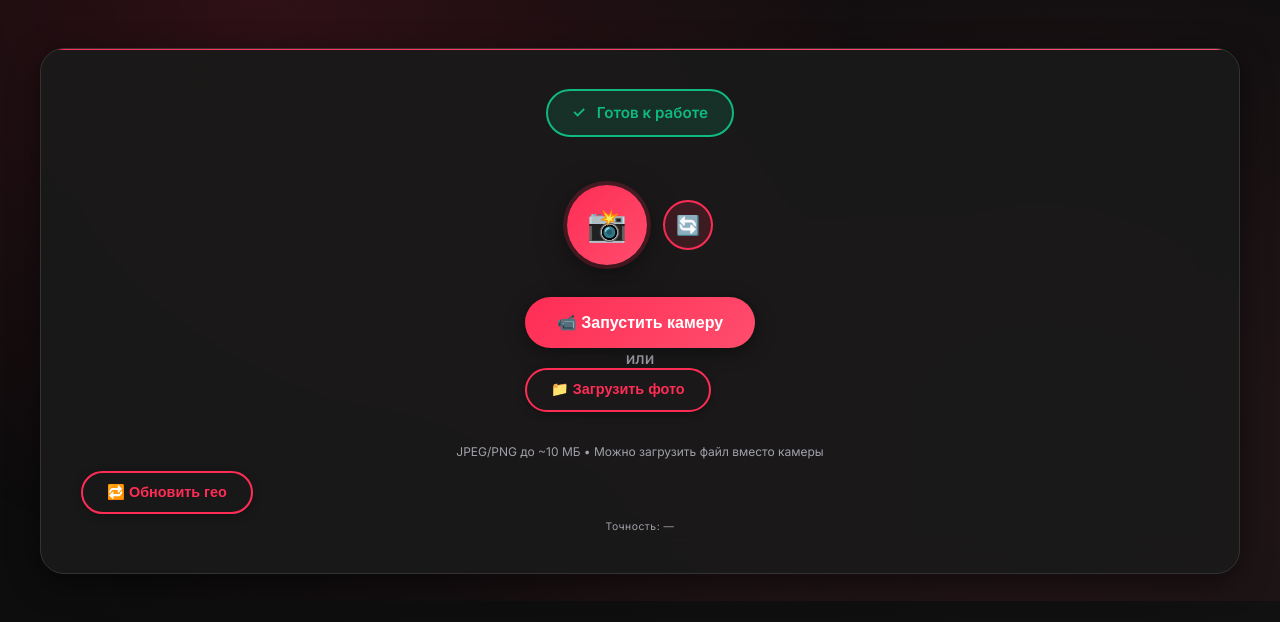
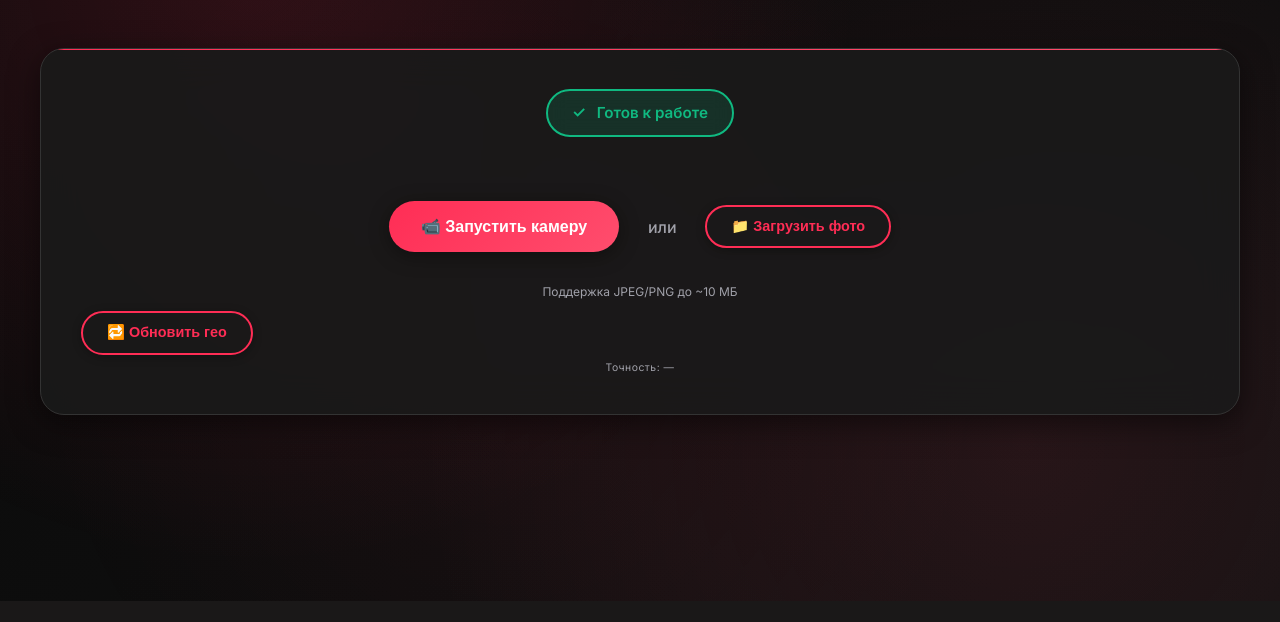
Before and after one commit to RobertV02/BuildXakaton, a Django app: page /playground/test/ in a window 1280 px wide. Shown: the part 199-821 px from the top of the page. After the commit the page ends 800 px from the top, so only its background shows below. Run offline with Django 4.2, Linux system fonts and the light colour scheme.

Commit message:
fix design

```diff
--- a/mybuild/playground/templates/playground/photo_test.html
+++ b/mybuild/playground/templates/playground/photo_test.html
@@ -467,63 +467,6 @@
             display: none;
         }
 
-        .camera-active-controls {
-            display: flex;
-            gap: 1rem;
-            justify-content: center;
-            align-items: center;
-            margin-top: 1rem;
-            flex-wrap: wrap;
-        }
-        .capture-btn-large {
-            background: var(--gradient-primary);
-            border: none;
-            width: 80px; height: 80px;
-            border-radius: 50%;
-            font-size: 2rem;
-            display: flex;
-            align-items: center;
-            justify-content: center;
-            color: #fff;
-            cursor: pointer;
-            box-shadow: 0 0 0 4px rgba(255,45,85,0.2), var(--shadow-lg);
-            transition: all 0.3s ease;
-            position: relative;
-        }
-        .capture-btn-large::before {
-            content: '';
-            position: absolute;
-            width: 100%;
-            height: 100%;
-            border-radius: 50%;
-            background: rgba(255,255,255,0.1);
-            transform: scale(0);
-            transition: transform 0.3s ease;
-        }
-        .capture-btn-large:hover::before {
-            transform: scale(1.1);
-        }
-        .capture-btn-large:active {
-            transform: scale(0.95);
-        }
-        .switch-btn-mobile {
-            background: rgba(255,45,85,0.15);
-            border: 2px solid var(--primary-red);
-            color: var(--primary-red);
-            width: 50px; height: 50px;
-            border-radius: 50%;
-            font-size: 1.2rem;
-            display: flex;
-            align-items: center;
-            justify-content: center;
-            cursor: pointer;
-            transition: all 0.3s ease;
-        }
-        .switch-btn-mobile:hover {
-            background: var(--primary-red);
-            color: white;
-        }
-
         .preview-wrapper {
             position: relative;
             display: inline-block;
@@ -582,8 +525,6 @@
             .header p { font-size: 1rem; padding: 0 1rem; }
             .main-card { padding: 1.2rem 1rem 1.3rem; border-radius: 20px; margin: 0.8rem 0; }
             .camera-controls { flex-direction: column; align-items: stretch; gap: 0.75rem; }
-            .camera-controls .controls-row { flex-direction: column; gap: 0.75rem; }
-            .separator { display: none; }
             .btn { width: 100%; max-width: none; padding: 1rem 1.15rem; font-size: 0.95rem; }
             .btn-small { padding: 0.85rem 1.05rem; font-size: 0.85rem; }
             .results-section { grid-template-columns: 1fr; gap: 1.2rem; }
@@ -598,8 +539,6 @@
             .preview-wrapper { max-width: 100%; }
             #preview { max-width: 100%; }
             .exif-summary-badge { max-width: 100%; }
-            /* Скрываем десктопные кнопки переключения/съемки на мобильных когда камера активна */
-            #switch-camera, #click-photo { display: none !important; }
         }
 
         @media (max-width: 480px) {
@@ -668,22 +607,8 @@
                     <span>Готов к работе</span>
                 </div>
 
-                <video id="video" autoplay playsinline class="hidden" style="margin-bottom:1rem;"></video>
-
-                <!-- Кнопки активной камеры - появляются только когда камера включена -->
-                <div class="camera-active-controls hidden" id="camera-active-controls">
-                    <button id="click-photo-large" class="capture-btn-large" title="Сделать снимок">
-                        📸
-                    </button>
-                    <button id="switch-camera-mobile" class="switch-btn-mobile" title="Переключить камеру">
-                        🔄
-                    </button>
-                </div>
-
-                <!-- Обычные кнопки управления -->
-                <div class="camera-controls" id="main-controls">
-                    <div class="controls-row">
-                        <button id="start-camera" class="btn primary-action">
+                <div class="camera-controls">
+                    <button id="start-camera" class="btn">
                         📹 Запустить камеру
                     </button>
                     <button id="switch-camera" class="btn btn-secondary btn-small hidden" title="Переключить камеру (фронтальная / тыльная)">
@@ -698,8 +623,9 @@
                     </button>
                     <input type="file" id="file-input" accept="image/*" class="hidden">
                 </div>
-                </div>
-                <div class="upload-hint">JPEG/PNG до ~10 МБ • Можно загрузить файл вместо камеры</div>
+                <div class="upload-hint">Поддержка JPEG/PNG до ~10 МБ</div>
+
+                <video id="video" autoplay playsinline class="hidden"></video>
                 <canvas id="canvas" class="hidden"></canvas>
                 <div style="margin-top:0.75rem;">
                     <button id="refresh-geo" class="btn btn-small btn-secondary" style="width:auto;min-width:140px;">🔁 Обновить гео</button>
@@ -751,10 +677,6 @@
 
             <div class="main-card">
                 <h3>📋 EXIF Метаданные</h3>
-                <div style="margin-bottom:0.8rem;display:flex;gap:.6rem;flex-wrap:wrap;">
-                    <button id="new-capture" class="btn btn-secondary btn-small" style="min-width:150px;">🔄 Новая съемка</button>
-                    <button id="toggle-exif" class="btn btn-secondary btn-small" style="min-width:150px;">👁️ Скрыть EXIF</button>
-                </div>
                 <table class="exif-table" id="exif-table">
                     <thead>
                         <tr>
@@ -792,12 +714,6 @@
     const overlayCoords = document.getElementById('overlay-coords');
     const overlayDatetime = document.getElementById('overlay-datetime');
     const exifSummaryEl = document.getElementById('exif-summary');
-    const cameraActiveControls = document.getElementById('camera-active-controls');
-    const clickPhotoLarge = document.getElementById('click-photo-large');
-    const switchCameraMobile = document.getElementById('switch-camera-mobile');
-    const mainControls = document.getElementById('main-controls');
-    const newCaptureBtn = document.getElementById('new-capture');
-    const toggleExifBtn = document.getElementById('toggle-exif');
 
     let stream;
     let currentFacingMode = 'user'; // 'user' для фронтальной, 'environment' для задней
@@ -814,22 +730,6 @@
 
             statusElement.className = `status-indicator status-${type}`;
             statusElement.innerHTML = `${icons[type]}<span>${text}</span>`;
-        }
-
-        function isMobile() { return window.innerWidth <= 768; }
-
-        function updateCameraUI(cameraActive) {
-            if (cameraActive) {
-                cameraActiveControls.classList.remove('hidden');
-                startCameraButton.classList.add('hidden');
-                clickPhotoButton.classList.add('hidden');
-                switchCameraButton.classList.add('hidden');
-            } else {
-                cameraActiveControls.classList.add('hidden');
-                startCameraButton.classList.remove('hidden');
-                clickPhotoButton.classList.add('hidden');
-                switchCameraButton.classList.add('hidden');
-            }
         }
 
         async function startCamera(facingMode = 'user') {
@@ -859,11 +759,9 @@
                     video.classList.remove('mirrored');
                 }
                 video.classList.remove('hidden');
-                if (!isMobile()) {
                 clickPhotoButton.classList.remove('hidden');
                 switchCameraButton.classList.remove('hidden');
-                }
-                updateCameraUI(true);
+                startCameraButton.classList.add('hidden');
 
                 currentFacingMode = facingMode;
                 updateStatus('Камера активна - готов к съемке');
@@ -887,11 +785,6 @@
             startCamera(newFacingMode);
         });
 
-        function afterCaptureStopUI() {
-            video.classList.add('hidden');
-            updateCameraUI(false);
-        }
-
         clickPhotoButton.addEventListener('click', () => {
             updateStatus('Создание снимка...', 'processing');
             deviceTimeSpan.textContent = new Date().toLocaleString('ru-RU');
@@ -914,8 +807,13 @@
             }
 
             function finalizeCapture(blob) {
-                if (stream) stream.getTracks().forEach(track => track.stop());
-                afterCaptureStopUI();
+                // Останавливаем камеру
+                if (stream) {
+                    stream.getTracks().forEach(track => track.stop());
+                }
+                video.classList.add('hidden');
+                clickPhotoButton.classList.add('hidden');
+                switchCameraButton.classList.add('hidden');
                 uploadImage(blob);
             }
 
@@ -1035,7 +933,8 @@
                 updateStatus('Ошибка загрузки', 'error');
                 alert('Не удалось загрузить изображение на сервер.');
 
-                updateCameraUI(false);
+                // Возвращаем кнопки для повторной попытки
+                startCameraButton.classList.remove('hidden');
             }
         }
 
@@ -1120,24 +1019,8 @@
         }
 
         // --- Загрузка файла из системы ---
-        uploadButton.addEventListener('click', () => { fileInput.click(); });
-
-        // Новые крупные кнопки для мобильных
-        clickPhotoLarge.addEventListener('click', () => clickPhotoButton.click());
-        switchCameraMobile.addEventListener('click', () => {
-            const newFacingMode = currentFacingMode === 'user' ? 'environment' : 'user';
-            startCamera(newFacingMode);
-        });
-
-        newCaptureBtn.addEventListener('click', () => {
-            updateStatus('Перезапуск камеры...', 'processing');
-            startCamera('user');
-            window.scrollTo({ top: 0, behavior: 'smooth' });
-        });
-        toggleExifBtn.addEventListener('click', () => {
-            const tbl = document.getElementById('exif-table');
-            const hidden = tbl.classList.toggle('hidden');
-            toggleExifBtn.textContent = hidden ? '👁️ Показать EXIF' : '👁️ Скрыть EXIF';
+        uploadButton.addEventListener('click', () => {
+            fileInput.click();
         });
 
         fileInput.addEventListener('change', () => {
@@ -1152,8 +1035,6 @@
             deviceTimeSpan.textContent = new Date().toLocaleString('ru-RU');
             getGeolocation();
             uploadFileDirect(file);
-            // После загрузки файла дать возможность снова сделать снимок
-            updateCameraUI(false);
         });
 
         async function uploadFileDirect(file) {
@@ -1214,10 +1095,9 @@
             }
         });
 
-        window.addEventListener('offline', () => { updateStatus('Нет подключения к интернету', 'error'); });
-
-        // Инициализация UI
-        updateCameraUI(false);
+        window.addEventListener('offline', () => {
+            updateStatus('Нет подключения к интернету', 'error');
+        });
     </script>
 </body>
 </html>
```
Lines whose indentation alone changed are shown as unchanged.
